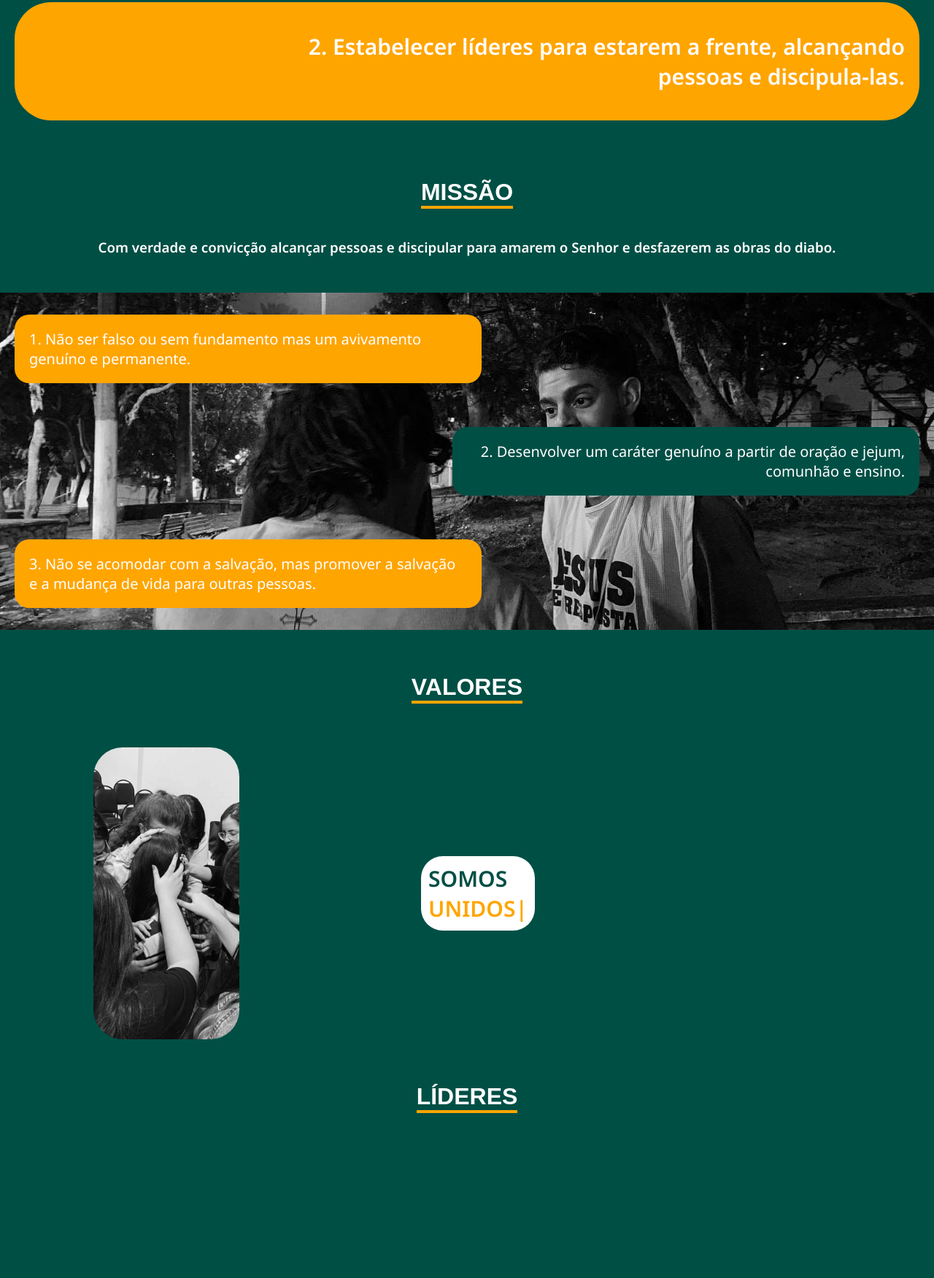
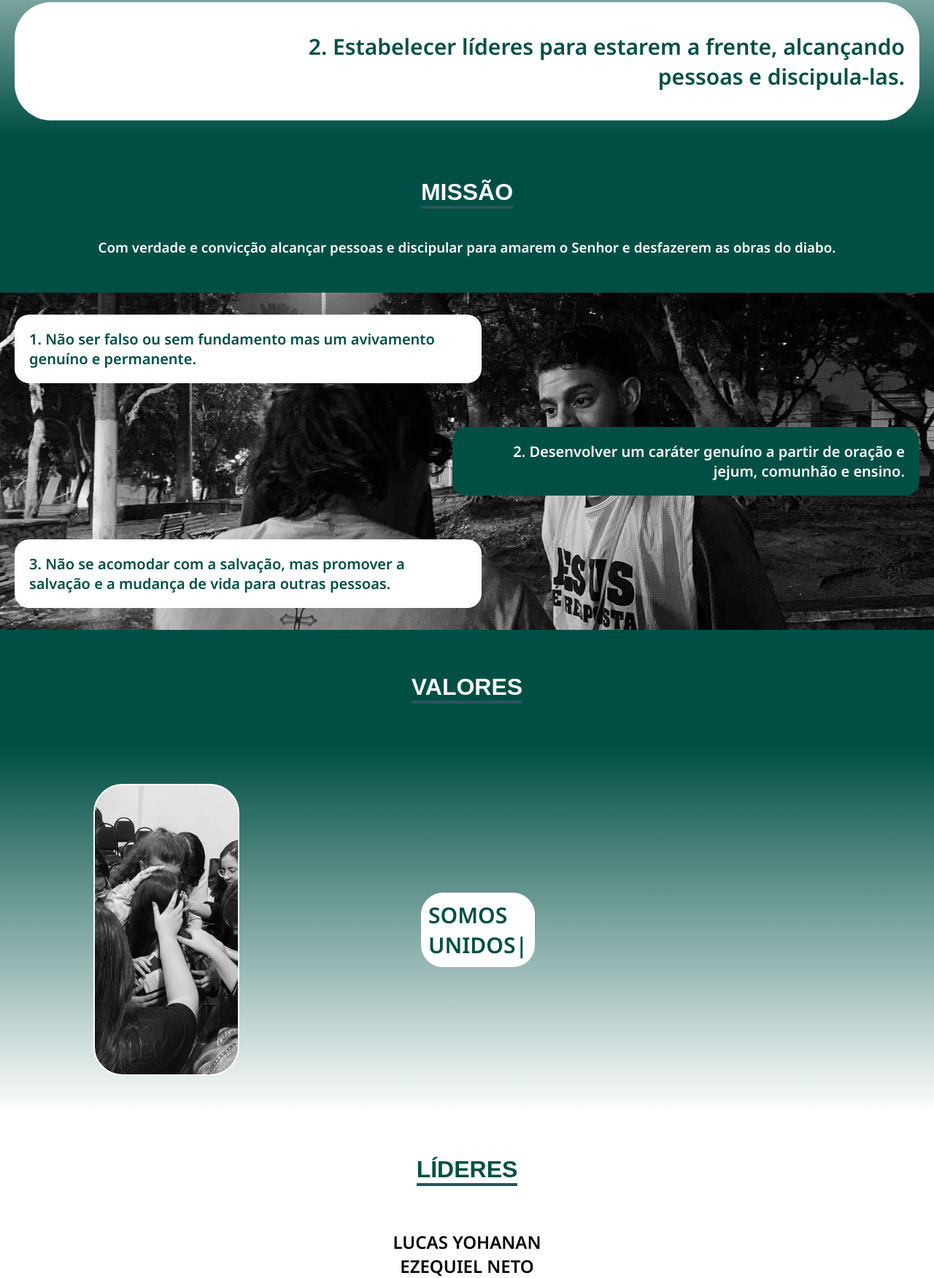
Before and after one commit to jvictormuniz/thetruth, a plain HTML site: page index.html in a window 1280 px wide. Shown: the part 1040-2791 px from the top of the page at 73% size. Before the commit the page ends 2625 px from the top, so only its background shows below. Drawn offline with nearby package versions, Linux system fonts and the light colour scheme.

Commit message:
sixth step

```diff
--- a/index-style.css
+++ b/index-style.css
@@ -8,11 +8,14 @@
 
 :root {
     --title-font-family: 'Fjallas', sans-serif;
-    --color-: #;
+    --color1: #fff;
+    --color2: black;
+    --color3: #004f45;
+    --color4: #2c555f;
 }
 
 body {
-    background-color: #004f45;
+    background-color: var(--color1);
 }
 
 li {
@@ -76,7 +79,7 @@ header {
 }
 
 .nav-bar .action_btn {
-    background-color:#2c555f;
+    background-color: var(--color3);
     color: #fff;
     padding: 8px 30px;
     border: none;
@@ -219,8 +222,6 @@ header {
 .logo2 img{
     width: 100px;
     display: none;
-
-
 }
 
 .titlename {
@@ -236,7 +237,7 @@ header {
 }
 
 .titlename p {
-    color: #2c555f;
+    color: var(--color3);
     font-weight: 700;
 }
 
@@ -326,15 +327,16 @@ header {
 }
 
 .vision h1 {
-    color: white;
+    color: var(--colo2);
     font-family: var(--title-font-family);
-    border-bottom: 4px solid orange;
-    margin: 30px 0;
+    border-bottom: 4px solid var(--color3);
+    padding: 30px 0;
 }
 
 .vision h3 {
-    color: white;
+    color: var(--color3);
     text-align: center;
+    font-weight: 700;
     padding: 10px;
     margin-bottom: 40px;
 }
@@ -345,9 +347,13 @@ header {
     font-size: 25px;
 }
 
+.visiontopics{
+    background-image: linear-gradient(var(--color1), var(--color3));
+}
+
 #visiontopic1 {
     left: 0; right: 0;
-    background: #fff;
+    background: var(--color3);
     margin: 20px;
     border-radius: 50px;
     display: flex;
@@ -356,7 +362,7 @@ header {
 }
 
 #visiontopic1 p {
-    color: #2c555f;
+    color: var(--color1);
     padding: 40px 0;
     margin-left: 20px;
     text-align: left;
@@ -365,7 +371,7 @@ header {
 
 #visiontopic2 {
     left: 0; right: 0; top: 1170px;
-    background: orange;
+    background: var(--color1);
     margin: 20px;
     border-radius: 50px;
     display: flex;
@@ -374,7 +380,7 @@ header {
 }
 
 #visiontopic2 p {
-    color: #fff;
+    color: var(--color3);
     padding: 40px 0;
     margin-right: 20px;
     text-align: right;
@@ -382,7 +388,8 @@ header {
 }
 
 .mission {
-    margin-top: 30px;
+    background: var(--color3);
+    padding-top: 30px;
     display: flex;
     flex-direction: column;
     align-items: center;
@@ -390,14 +397,14 @@ header {
 }
 
 .mission h1 {
-    color: white;
+    color: var(--color1);
     font-family: var(--title-font-family);
-    border-bottom: 4px solid orange;
+    border-bottom: 4px solid var(--color4);
     margin: 30px 0;
 }
 
 .mission h3 {
-    color: white;
+    color: var(--color1);
     text-align: center;
     padding: 10px;
     margin-bottom: 40px;
@@ -420,7 +427,9 @@ header {
 
 .topics p {
     width: 50%;
-    background-color: orange;
+    color: var(--color3);
+    font-weight: 700;
+    background-color: var(--color1);
     margin: 30px 20px;
     padding: 20px;
     border-radius: 20px;
@@ -431,40 +440,43 @@ header {
     justify-content: right;
 }
 .missiontopic2 p {
-    background: #004f45;
+    color: var(--color1);
+    background: var(--color3);
     text-align: right;
 }
 .values {
-    margin-top: 60px;
+    padding-top: 60px;
     display: flex;
+    background: var(--color3);
     flex-direction: column;
     align-items: center;
     justify-content: center;
 }
 
 .values h1 {
-    color: white;
+    color: var(--color1);
     font-family: var(--title-font-family);
-    border-bottom: 4px solid orange;
+    border-bottom: 4px solid var(--color4);
     margin-bottom: 60px;
 }
 
 .valueswritten {
     width: 100%;
-    height: 400px;
+    height: 500px;
+    background-image: linear-gradient(var(--color3), var(--color1));
     display: flex;
     justify-content: center;
     align-items: center;
     position: relative;
 }
 
-.valuestopics {
+#valuestopics {
     position: absolute;
 }
 
-.valuestopics h2 {
-    color: #004f45;
-    background: #fff;
+#valuestopics h2 {
+    color: var(--color3);
+    background: var(--color1);
     border-radius: 30px;
     margin-left: 30px;
     padding: 10px;
@@ -472,10 +484,11 @@ header {
     text-align: left;
 }
 
-.valuestopics h2 span {
-    color: orange;
+#valuestopics h2 span {
+    color: var(--color3);
 }
-.valuesphoto {
+
+#valuesphoto {
     width: 300px;
     height: 400px;
     left: 10%;
@@ -483,9 +496,11 @@ header {
     position: absolute;
     z-index: 0;
 }
-.valuesphoto span {
+
+#valuesphoto span {
     width: 200px;
     height: 400px;
+    border: 2px solid var(--color1);
     background: url(./assets/hands2.jpeg) center/cover;
     border-radius: 40px;
 }
@@ -499,8 +514,8 @@ header {
 }
 
 .lidership h1 {
-    color: white;
+    color: var(--color3);
     font-family: var(--title-font-family);
-    border-bottom: 4px solid orange;
+    border-bottom: 4px solid var(--color4);
     margin-bottom: 60px;
 }
--- a/index.html
+++ b/index.html
@@ -60,7 +60,7 @@
             <h3>Ser referêncial primeiramente em Campina Grande, nos estados brasileiros
                 e nas nações. Alcançando pessoas através de projetos sociais e movimentos.</h3>
 
-            <div>
+            <div class="visiontopics">
                 <div id="visiontopic1" class="hidden2">
                     <p>1. Crecer em reputação e dignidade diante dos homens para alcançar e discipular
                         mais pessoas.</p>
@@ -94,10 +94,10 @@
         <div class="values">
             <h1>VALORES</h1>
             <div class="valueswritten">
-                <div class="valuesphoto">
+                <div id="valuesphoto" class="hidden">
                     <span></span>
                 </div>
-                <div class="valuestopics">
+                <div id="valuestopics" class="hidden">
                     <h2>SOMOS <br><span class="js-words"></span></h2>
                 </div>
             </div>
@@ -105,6 +105,20 @@
 
         <div class="lidership">
             <h1>LÍDERES</h1>
+            <div class="lucasyohanan">
+                <span></span>
+                <div id="lucas-info">
+                        <h2>LUCAS YOHANAN</h2>
+                        <p></p>
+                </div>
+            </div>
+            <div class="ezequielneto">
+                <span></span>
+                <div id="ezequiel-info">
+                        <h2>EZEQUIEL NETO</h2>
+                        <p></p>
+                </div>
+            </div>
         </div>
 
     </main>
```
